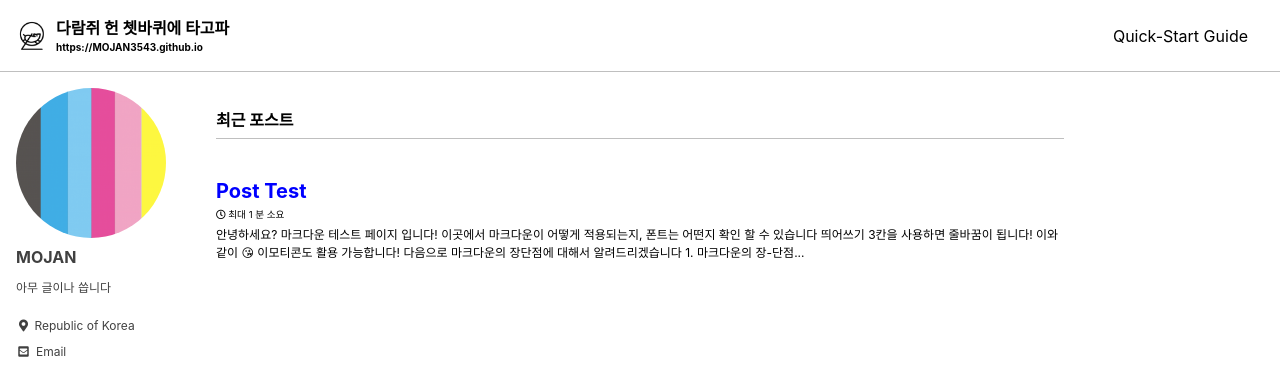
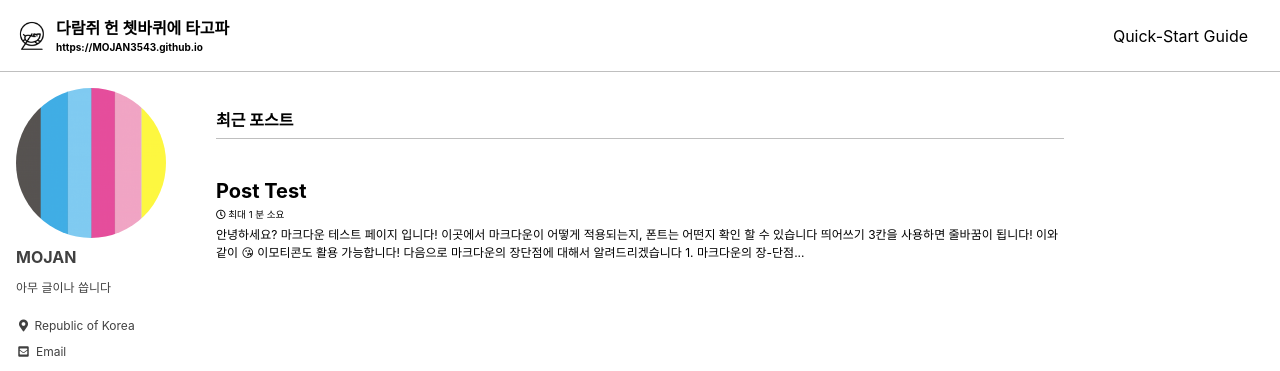
Before and after one commit to MOJAN3543/MOJAN3543.github.io, a Jekyll site: the page built from index.html, in a window 1280 px wide. Shown: the top 371 px of the page. Built offline with Jekyll 4.4.1, drawn with Linux system fonts in a browser that asks for light colours; cached includes are drawn as plain includes; the list of posts is cut into pages by our own code.

Commit message:
Update _contrast.scss
링크 색상 변경

```diff
--- a/_sass/minimal-mistakes/skins/_contrast.scss
+++ b/_sass/minimal-mistakes/skins/_contrast.scss
@@ -8,7 +8,7 @@ $muted-text-color: $text-color !default;
 $primary-color: #ff0000 !default;
 $border-color: mix(#fff, $text-color, 75%) !default;
 $footer-background-color: #000 !default;
-$link-color: #0000ff !default;
+$link-color: $text-color !default;
 $masthead-link-color: $text-color !default;
 $masthead-link-color-hover: $text-color !default;
 $navicon-link-color-hover: mix(#fff, $text-color, 80%) !default;
```
